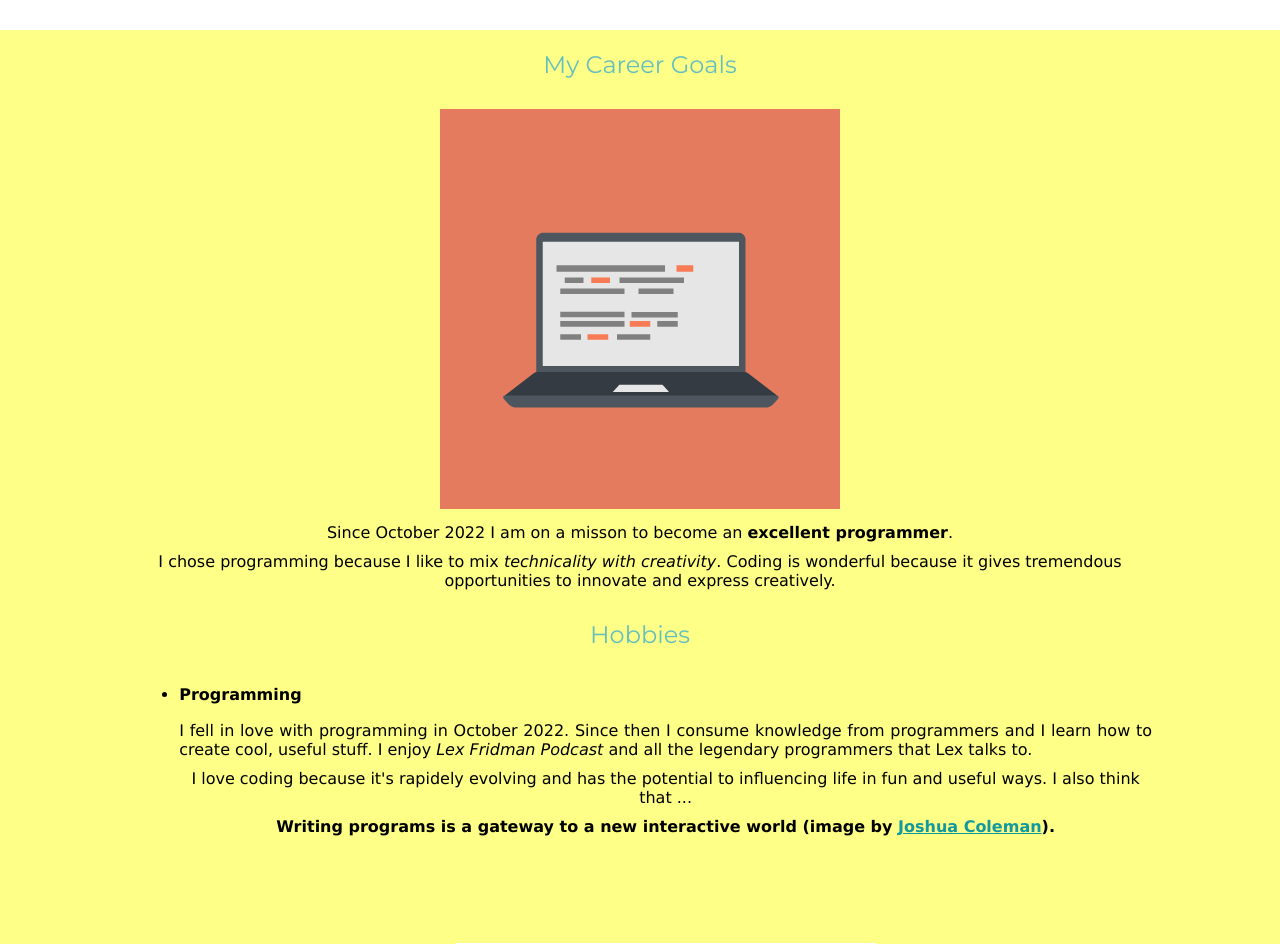
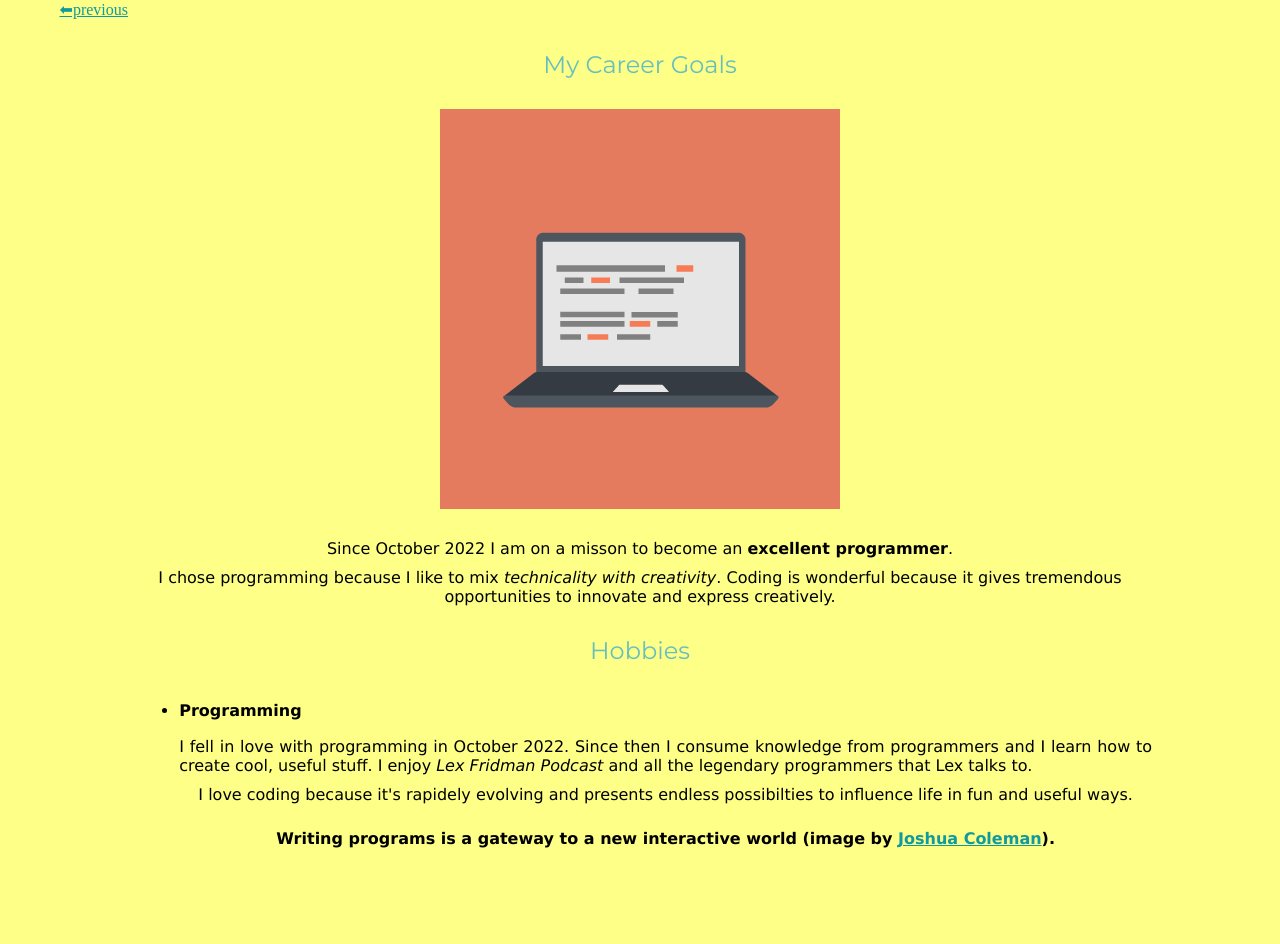
Before and after one commit to Mind-revolt/My-Websites, a plain HTML site: page mygoal.html in a window 1280 px wide. Shown: the top 944 px of the page. Drawn offline with Linux system fonts and the light colour scheme; a web font is replaced by a local one.

Commit message:
Fixed Layout issue, added a back button

```diff
--- a/css/styles.css
+++ b/css/styles.css
@@ -3,6 +3,7 @@
 
 .about-me {
   background-color: #FEFF86;
+  display: grid;
 }
 .attri {
   font-size: 1rem;
@@ -72,10 +73,6 @@
   margin-left: 10%;
   margin-right: 10%;
 }
-.computer-img {
-  width: fit-content;
-}
-
 .css-attr {
   position: relative;
   display: block;
@@ -122,10 +119,11 @@
   position: relative;
 }
 .html-logo {
-
   height: 40%;
-
   width: 40%;
+}
+.quotes {
+  padding-top: 15px;
 }
 .img-size {
   display: block;
@@ -180,7 +178,9 @@
   border-style: groove;
   border-width: 20px;
   margin: 15px;
-  width: 70%;
+  min-width: 300px;
+  min-height: 200px;
+  width: 50%;
   height: 40%;
 }
 
@@ -253,7 +253,20 @@
 }
 
 /* *******************IDs********************** */
+#back {
+  display: inline-block;
+  position: absolute;
+  right: 90%;
+}
+#comp_goals {
+  position: relative;
+  top: 50%;
+  left: 50%;
+  padding-bottom: 20px;
+  transform: translate(-50%, -50%);
+}
 #h2-goals {
+  display: inline;
   padding-top: 20px;
 }
 #thinker {
--- a/mygoal.html
+++ b/mygoal.html
@@ -2,12 +2,12 @@
 <html lang="en" dir="ltr">
   <head>
     <meta charset="utf-8">
-    <title>mygoal</title>
+    <title>Greg_the_pycoder</title>
     <link rel="stylesheet" href="css/styles.css">
     <link rel="apple-touch-icon" sizes="180x180" href="apple-touch-icon.png">
-<link rel="icon" type="image/png" sizes="32x32" href="favicon-32x32.png">
-<link rel="icon" type="image/png" sizes="16x16" href="favicon-16x16.png">
-<link rel="manifest" href="site.webmanifest">
+    <link rel="icon" type="image/png" sizes="32x32" href="favicon-32x32.png">
+    <link rel="icon" type="image/png" sizes="16x16" href="favicon-16x16.png">
+    <link rel="manifest" href="site.webmanifest">
     <link rel="preconnect" href="https://fonts.googleapis.com">
     <link rel="preconnect" href="https://fonts.gstatic.com" crossorigin>
     <link rel="preconnect" href="https://fonts.googleapis.com">
@@ -17,9 +17,9 @@
   </head>
   <body>
   <div class="about-me">
-
+    <a id="back" href="index.html">⬅previous</a>
     <h2 id="h2-goals">My Career Goals</h2>
-      <img class="computer-img" src="CSS - My Site Images/computer.png" alt="computer-img">
+      <img id="comp_goals" class="computer-img" src="CSS - My Site Images/computer.png" alt="computer-img">
       <div class="content-mygoals">
         <p>Since October 2022 I am on a misson to become an <strong>excellent
           programmer</strong>.
@@ -34,9 +34,9 @@
             knowledge from programmers and I learn how to create cool, useful stuff.
             I enjoy <em>Lex Fridman Podcast</em> and all the legendary programmers
             that Lex talks to.
-            <p>I love coding because it's rapidely evolving and has the potential to influencing life
-            in fun and useful ways. I also think that ... </p>
-            <p><strong>Writing programs is a gateway to a new interactive world
+            <p>I love coding because it's rapidely evolving and presents endless possibilties to influence life
+            in fun and useful ways.</p>
+            <p class="quotes"><strong>Writing programs is a gateway to a new interactive world
               (image by <a href="https://unsplash.com/photos/kFRKvJQtNHg">Joshua Coleman</a>). </strong></p>
             <img class="glasses" src="CSS - My Site Images/joshua-coleman-glasses.jpg" alt="glasses">
 
@@ -121,8 +121,8 @@
               <li>Polish - Native</li>
             </ul>
           </ul>
+          <hr>
         </div>
-        <hr>
 
         <div class="contact-me">
           <h2>Get In Touch.</h2>
```
Also changed, not shown: index.html (+0 -3 lines), CSS - My Site Images/left-arrow.png (added).
